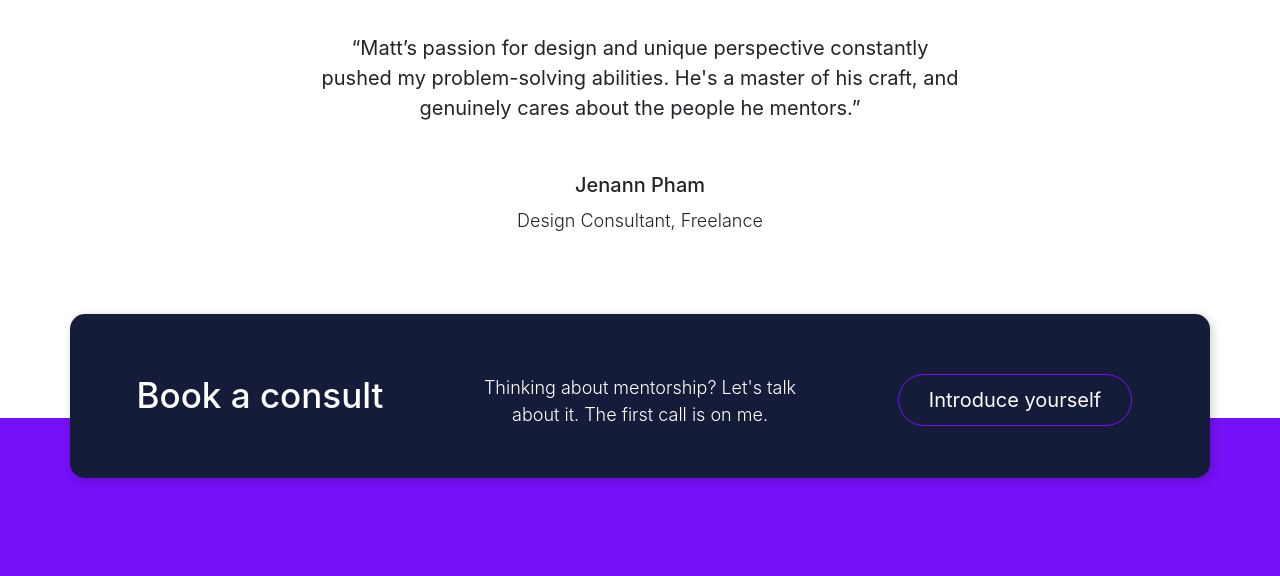
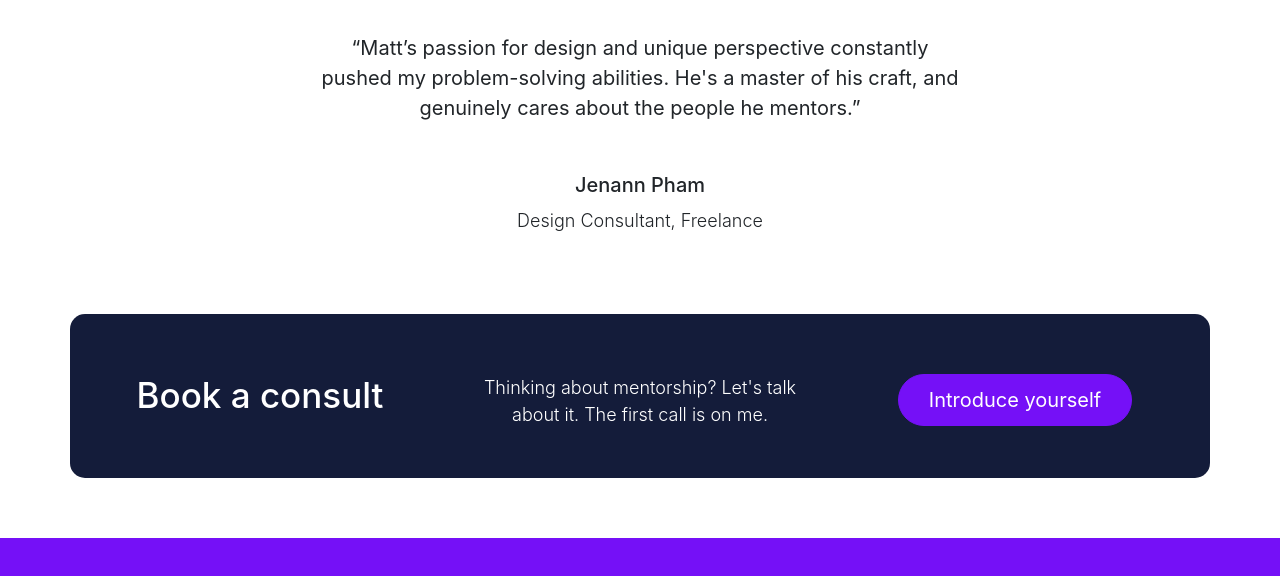
Before and after one commit to Renato-AM/projeto-matt-farley, a plain HTML site: page mentorship.html in a window 1280 px wide. In both pictures the pointer is over the link "Introduce yourself". Shown: the part 4034-4610 px from the top of the page. Drawn offline with nearby package versions, Linux system fonts and the light colour scheme; files that its build step writes are made by us from their sources.

Commit message:
Update mentorship.css

```diff
--- a/mentorship.css
+++ b/mentorship.css
@@ -14,6 +14,12 @@ body {
 .borda {
   border: 1px solid red;
 }
+
+.bg-roxo {
+  background-color: #7510F7;
+}
+
+/* CLASS TEXT */
 
 .text-roxo {
   color: #7510F7 !important;
@@ -46,6 +52,8 @@ body {
   padding: 10px;
 }
 
+/* CLASS RADIUS / BORDER */
+
 .img-radius {
   width: 100px;
   border-radius: 80px;
@@ -63,9 +71,15 @@ body {
   color: #FFF;
 }
 
+.border-introduce:hover {
+  background-color: #7510F7;
+  transition: 0.6s;
+}
+
 .border-radius:hover {
   background-color: #FFF;
   color: #7510F7;
+  transition: 0.6;
 }
 
 /* Menu topo */
@@ -92,7 +106,7 @@ a:hover {
   transition: 0.3s;
 }
 
-#book {
+#panel {
   margin-bottom: -120px;
   position: relative;
   box-shadow: 2px 2px 10px  rgba(0, 0, 0, 0.2);
```
